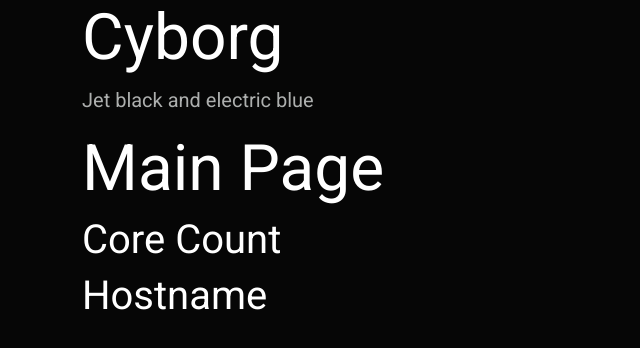
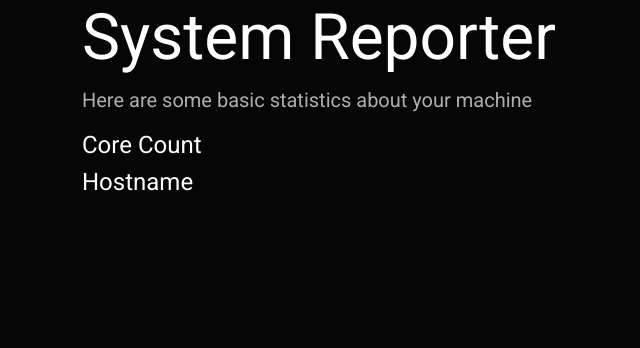
Before and after one commit to PhilipWright96/SystemReporter, a website with bundled scripts: page index.html in a window 1280 px wide. Shown: the whole page, without its empty margins (0-640 px from the left). Built offline with nearby package versions, Linux system fonts and the light colour scheme.

Commit message:
Sort html styling

```diff
--- a/index.html
+++ b/index.html
@@ -11,22 +11,22 @@
     <title>System Reporter</title>
   </head>
   <body>
-
     <div class="container">
       <div class="page-header" id="banner">
         <div class="row">
-          <div class="col-lg-8 col-md-7 col-sm-6">
-            <h1>Cyborg</h1>
-            <p class="lead">Jet black and electric blue</p>
-          </div>
-          <div class="col-lg-4 col-md-5 col-sm-6">
+          <div class="col-lg-12">
+            <h1>System Reporter</h1>
+            <p class="lead">
+              Here are some basic statistics about your machine
+            </p>
           </div>
         </div>
       </div>
 
-    <h1 text-align="center">Main Page</h1>
-    <h3 id="cores">Core Count</h3>
-    <h3 id="hostname">Hostname</h3>
+      <h5 id="cores">Core Count</h5>
+      <h5 id="hostname">Hostname</h5>
+    </div>
+
     <script src="dist/renderer/main.js" defer></script>
   </body>
 </html>
```
